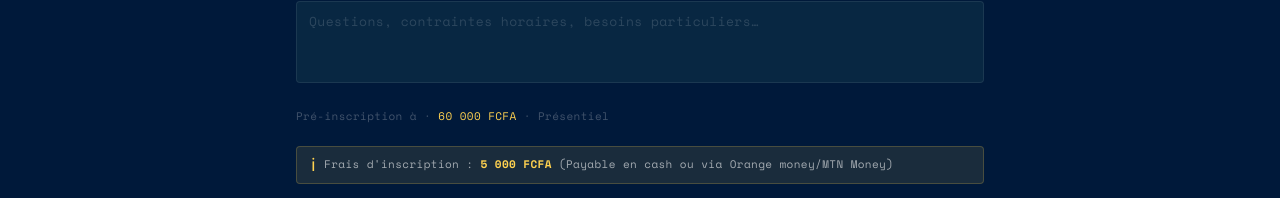
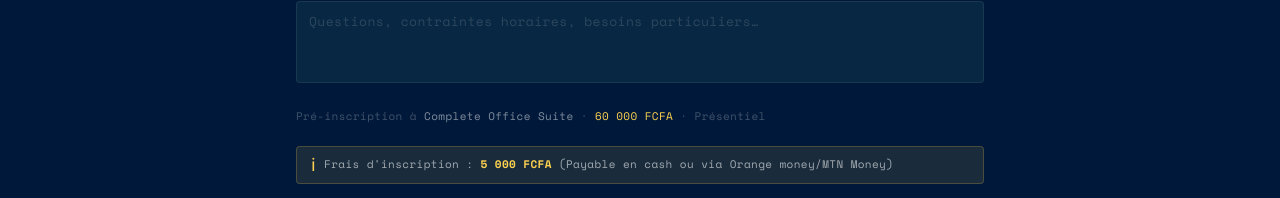
Before and after one commit to EssiJunior/Tebunah-Training, a Next.js app: page /en/formations/bur1 in a window 1280 px wide. Shown: the part 1819-2017 px from the top of the page. Built offline with nearby package versions, Linux system fonts and the light colour scheme; a web font is replaced by a local one.

Commit message:
Corrected Formation display in ReistrationForm

```diff
--- a/components/molecules/RegistrationForm.tsx
+++ b/components/molecules/RegistrationForm.tsx
@@ -5,8 +5,11 @@ import { academicLevels, formats, timeslots } from "@/utils/form"
 import { useState } from "react"
 import { motion } from "motion/react"
 import Field from "../atoms/Field"
+import { useTranslations } from "next-intl"
 
 const RegistrationForm = ({ formation }: { formation: Formation }) => {
+    const t = useTranslations("formations")
+
     const INITIAL: Registration = {
         name: '',
         email: '',
@@ -15,7 +18,7 @@ const RegistrationForm = ({ formation }: { formation: Formation }) => {
         academic_level: academicLevels[0],
         format: 'onsite',
         price: 0,
-        formation: formation.title,
+        formation: t(formation.id + ".title"),
         message: '',
         session: timeslots[0],
     }
@@ -56,7 +59,7 @@ const RegistrationForm = ({ formation }: { formation: Formation }) => {
                 </div>
                 <p className="font-display text-[16px] font-bold text-ink">Pré-inscription initiée !</p>
                 <p className="font-mono text-[12px] text-white/40 max-w-xs leading-relaxed">
-                    Nous vous contacterons dans les 24h pour confirmer votre pré-inscription à <span className="text-white/60">{formation.title}</span>.
+                    Nous vous contacterons dans les 24h pour confirmer votre pré-inscription à <span className="text-white/60">{t(formation.id + ".title")}</span>.
                 </p>
                 <button
                     onClick={() => setStatus('idle')}
@@ -199,7 +202,7 @@ const RegistrationForm = ({ formation }: { formation: Formation }) => {
 
             {/* Summary line */}
             <p className="font-mono text-[11px] text-white/25 leading-relaxed">
-                Pré-inscription à <span className="text-white/50">{formation.title}</span>
+                Pré-inscription à <span className="text-white/50">{t(formation.id + ".title")}</span>
                 {' · '}<span className="text-accent">{displayPrice}</span>
                 {' · '}{form.format === 'onsite' ? 'Présentiel' : 'En ligne'}
             </p>
```
